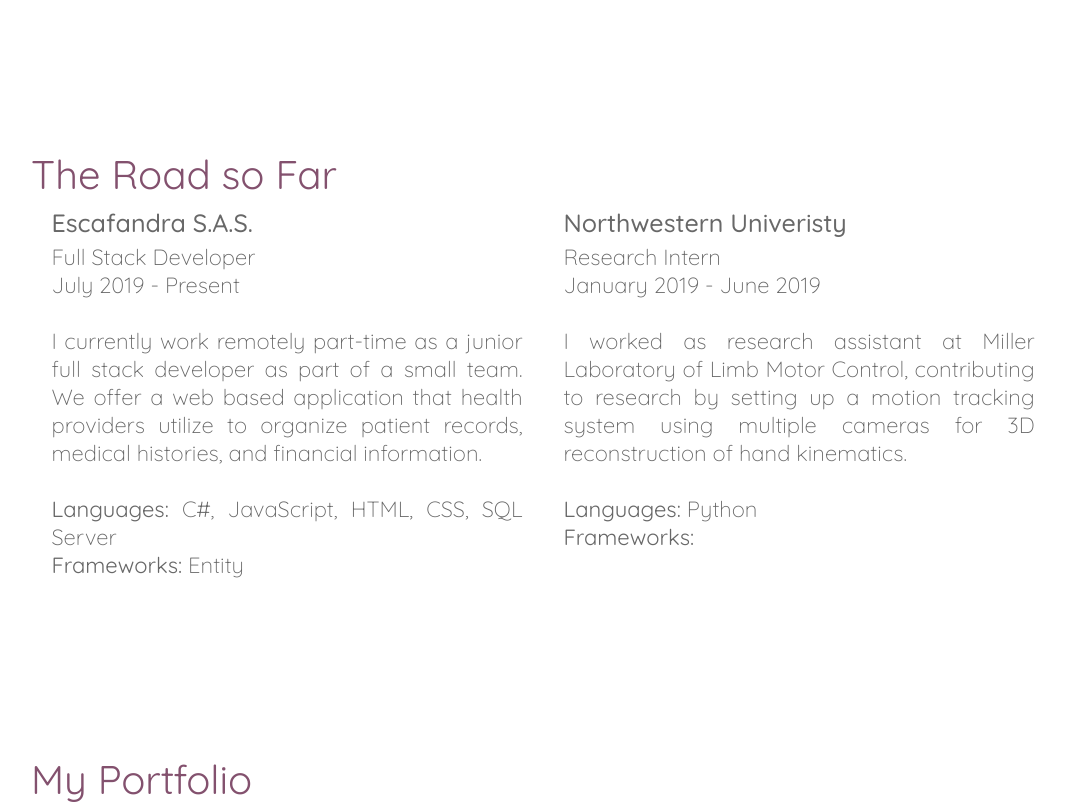
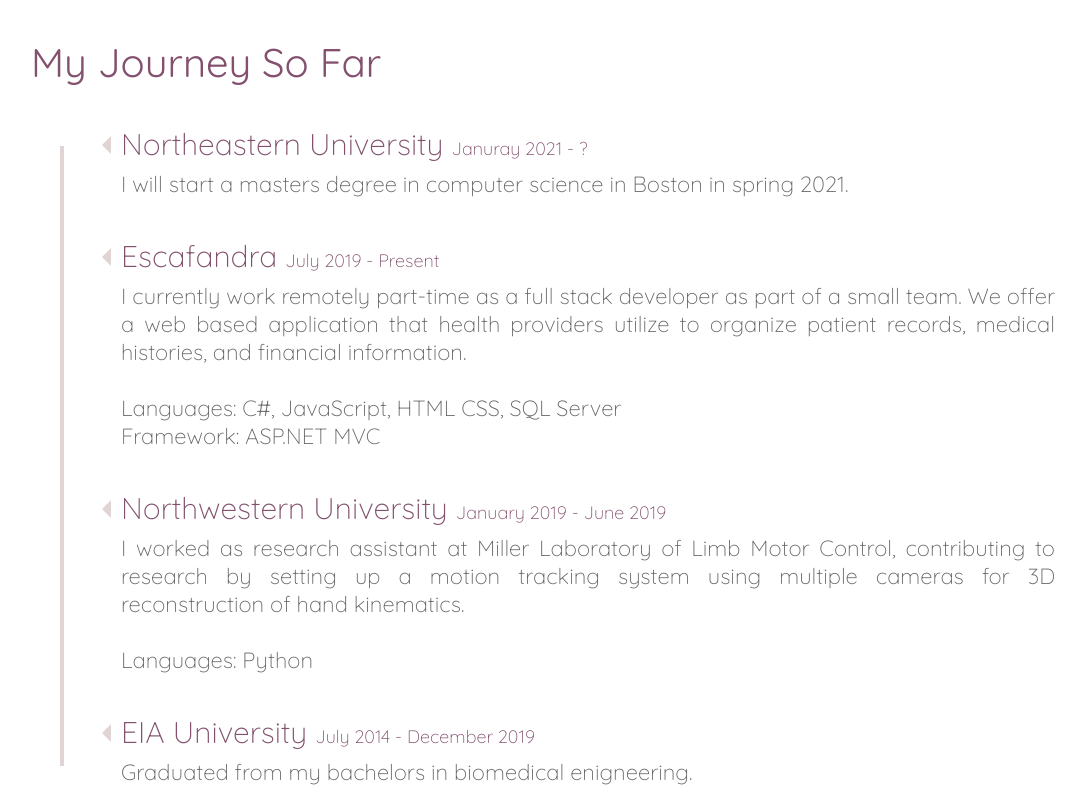
Before and after one commit to catalinagutierrez/personal-website, a React (Create React App) app: page / in a window 1280 px wide. Shown: the part 1780-2584 px from the top of the page, without its empty margins (97-1182 px from the left). Built offline with nearby package versions, Linux system fonts and the light colour scheme.

Commit message:
changed experience component structure and updated its styles and content, updated about me content, changed header z index

```diff
--- a/src/components/about-me/about-me.component.jsx
+++ b/src/components/about-me/about-me.component.jsx
@@ -20,13 +20,13 @@
             <br />
             In 2019 I began my professional journey in Chicago, where I
             completed an internship at Northwestern University. At the time I
-            was in the midst of completing my thesis project, in which I
-            programmed the embedded software for a biomedical device prototype.
-            It was then that I realized that development was not only a very
-            alluring career path, but my true passion. I would work full time at
-            the lab and part time as a server, yet still come home late at night
-            eager to continue working on my thesis to implement new ideas that
-            had surfaced during the day.
+            was in the midst of completing my undergraduate thesis project, in
+            which I programmed the embedded software for a biomedical device
+            prototype. It was then that I realized that development was not only
+            a fun, but my passion. I would work full time at the lab and part
+            time as a server, yet still come home late at night eager to
+            continue working on my thesis to implement new ideas that had
+            surfaced during the day.
             <br />
             <br />
             Six months prior to graduating, I started working as a web
@@ -34,15 +34,8 @@
             world of software engineering. Aside from the technical skills,
             working with a small, closely knit team has allowed me to get
             involved in tasks with great responsibility. I have had the
-            opportunity to see my work being deployed out there, where it has
-            the potential of impacting lives.
-            <br />
-            <br />
-            In my free time, when I'm not practicing yoga or reading, I like to
-            learn on my own. My latest interest is ReactJS, and I have completed
-            a Complete React Developer course online to learn all about the most
-            important tools it has to offer. Currently I'm working on personal
-            projects to hone my skills.
+            opportunity to see my work evolve from ideas all the way into
+            deployment.
             <br />
             <br />I have always found great joy in tackling problems by
             searching for pragmatic, straightforward solutions. I believe in the
--- a/src/components/experience-entry/experience-entry.component.jsx
+++ /dev/null
@@ -1,16 +0,0 @@
-import React from 'react';
-import './experience-entry.styles.scss';
-
-
-const ExperienceEntry = ({ id, company, position, time, description, languages, framework }) => (
-    <div className='experience-entry'>
-        <h4>{company}</h4>
-        {position}<br/>
-        {time}<br/><br/>
-        {description}<br/><br/>
-        <b>Languages:</b> {languages}<br/>
-        <b>Frameworks:</b> {framework}
-    </div>
-);
-
-export default ExperienceEntry;
--- a/src/components/experience-entry/experience-entry.styles.scss
+++ /dev/null
@@ -1,11 +0,0 @@
-.experience-entry {
-    display: table-cell;
-    width: 48%;
-    padding: 0% 2% 0% 2%;
-}
-
-@media screen and (max-width: 900px) {
-    .experience-entry {
-        display: table-row;
-    }
-}
--- a/src/components/experience/experience.component.jsx
+++ b/src/components/experience/experience.component.jsx
@@ -1,48 +1,69 @@
 import React from 'react';
 import './experience.styles.scss';
 
-import ExperienceEntry from '../experience-entry/experience-entry.component';
+const Experience = () => (
+    <div>
+        <h3>My Journey So Far</h3>
+        <div className='experience-body'>
+            <article className='experience-entry'>
+                <div className='experience-label'>
+                    <h2>
+                        Northeastern University <span>Januray 2021 - ?</span>
+                    </h2>
+                    <p>
+                        I will start a masters degree in computer science in
+                        Boston in spring 2021.
+                    </p>
+                </div>
+            </article>
+            <article className='experience-entry'>
+                <div className='experience-label'>
+                    <h2>
+                        Escafandra <span>July 2019 - Present</span>
+                    </h2>
+                    <p>
+                        I currently work remotely part-time as a full stack
+                        developer as part of a small team. We offer a web based
+                        application that health providers utilize to organize
+                        patient records, medical histories, and financial
+                        information.
+                        <br />
+                        <br />
+                        Languages: C#, JavaScript, HTML CSS, SQL Server
+                        <br />
+                        Framework: ASP.NET MVC
+                    </p>
+                </div>
+            </article>
+            <article className='experience-entry'>
+                <div className='experience-label'>
+                    <h2>
+                        Northwestern University{' '}
+                        <span>January 2019 - June 2019</span>
+                    </h2>
+                    <p>
+                        I worked as research assistant at Miller Laboratory of
+                        Limb Motor Control, contributing to research by setting
+                        up a motion tracking system using multiple cameras for
+                        3D reconstruction of hand kinematics.
+                        <br />
+                        <br />
+                        Languages: Python
+                    </p>
+                </div>
+            </article>
+            <article className='experience-entry'>
+                <div className='experience-label'>
+                    <h2>
+                        EIA University <span>July 2014 - December 2019</span>
+                    </h2>
+                    <p>
+                        Graduated from my bachelors in biomedical enigneering.
+                    </p>
+                </div>
+            </article>
+        </div>
+    </div>
+);
 
-class ExperienceCollection extends React.Component {
-    constructor() {
-        super();
-
-        this.state = {
-            experience: [
-                {
-                    id: '1',
-                    company: 'Escafandra S.A.S.',
-                    position: 'Full Stack Developer',
-                    time: 'July 2019 - Present',
-                    description: 'I currently work remotely part-time as a junior full stack developer as part of a small team. We offer a web based application that health providers utilize to organize patient records, medical histories, and financial information.',
-                    languages: 'C#, JavaScript, HTML, CSS, SQL Server',
-                    framework: 'Entity'
-                },
-                {
-                    id: '2',
-                    company: 'Northwestern Univeristy',
-                    position: 'Research Intern',
-                    time: 'January 2019 - June 2019',
-                    description: 'I worked as research assistant at Miller Laboratory of Limb Motor Control, contributing to research by setting up a motion tracking system using multiple cameras for 3D reconstruction of hand kinematics.',
-                    languages: 'Python',
-                    framework: ''
-                }
-            ]
-        }
-    }
-
-    render() {
-        return (
-            <div>
-                <h3>The Road so Far </h3>
-                <div className="experience-collection">
-                {
-                    this.state.experience.map(({ id, ...otherItemProps}) => (<ExperienceEntry key={id} {...otherItemProps}/>))
-                }
-                </div>
-            </div>
-        );
-    }
-}
-
-export default ExperienceCollection;
+export default Experience;
--- a/src/components/experience/experience.styles.scss
+++ b/src/components/experience/experience.styles.scss
@@ -1,4 +1,66 @@
-.experience-collection {
-    display: table-row;
-    border-spacing: 0 4vh;
+.experience-body {
+    position: relative;
+
+    .experience-entry {
+        position: relative;
+        margin-left: 30px;
+        margin-top: 40px;
+
+        .experience-label {
+            position: relative;
+            padding-left: 10px;
+            margin-left: 50px;
+
+            span {
+                font-size: 18px;
+            }
+        }
+
+        .experience-label:after {
+            content: '';
+            display: block;
+            position: absolute;
+            width: 0;
+            height: 0;
+            border-style: solid;
+            border-width: 9px 9px 9px 0;
+            border-color: transparent #b89b9b6e transparent transparent;
+            left: 0;
+            top: 10px;
+            margin-left: -9px;
+        }
+    }
 }
+
+.experience-body:before {
+    content: '';
+    position: absolute;
+    display: block;
+    width: 4px;
+    background-color: lavenderblush;
+    background-color: #b89b9b6e;
+    top: 20px;
+    bottom: 20px;
+    margin-left: 29px;
+}
+
+@media screen and (max-width: 900px) {
+    .experience-body {
+        text-align: justify;
+
+        .experience-entry {
+            margin-left: 5px;
+
+            .experience-label {
+                span {
+                    margin: 5px;
+                    display: block;
+                }
+            }
+        }
+    }
+
+    .experience-body:before {
+        margin-left: 10px;
+    }
+}
--- a/src/components/header/header.styles.scss
+++ b/src/components/header/header.styles.scss
@@ -1,8 +1,10 @@
 .header {
     background-color: rgb(255, 255, 255);
+    padding-right: 2%;
     position: fixed;
     top: 0;
     width: 100%;
+    z-index: 1000;
 }
 
 .header a {
@@ -18,9 +20,3 @@
 .header a:hover {
     color: #b9999988;
 }
-
-@media screen and (max-width: 900px) {
-    .header a {
-        font-size: 36px;
-    }
-}
```
